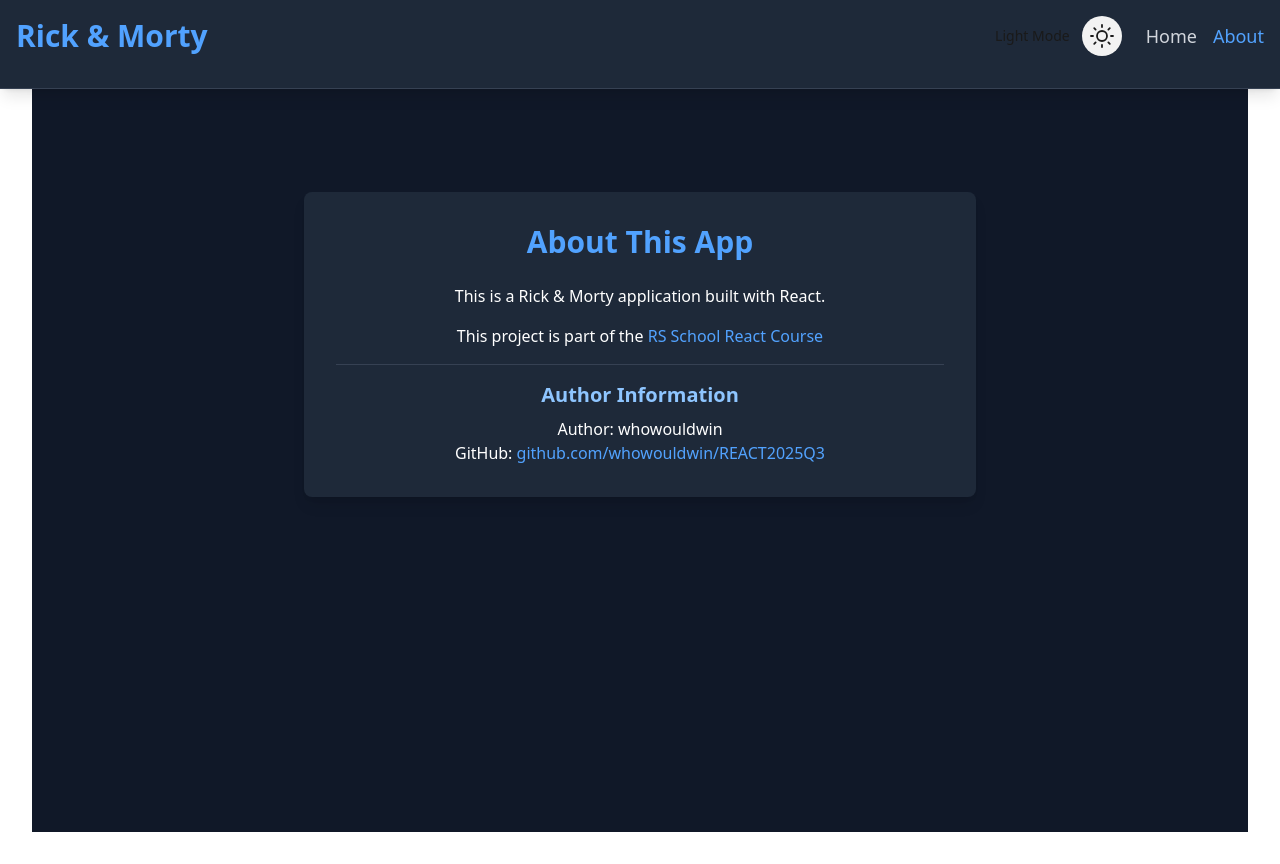
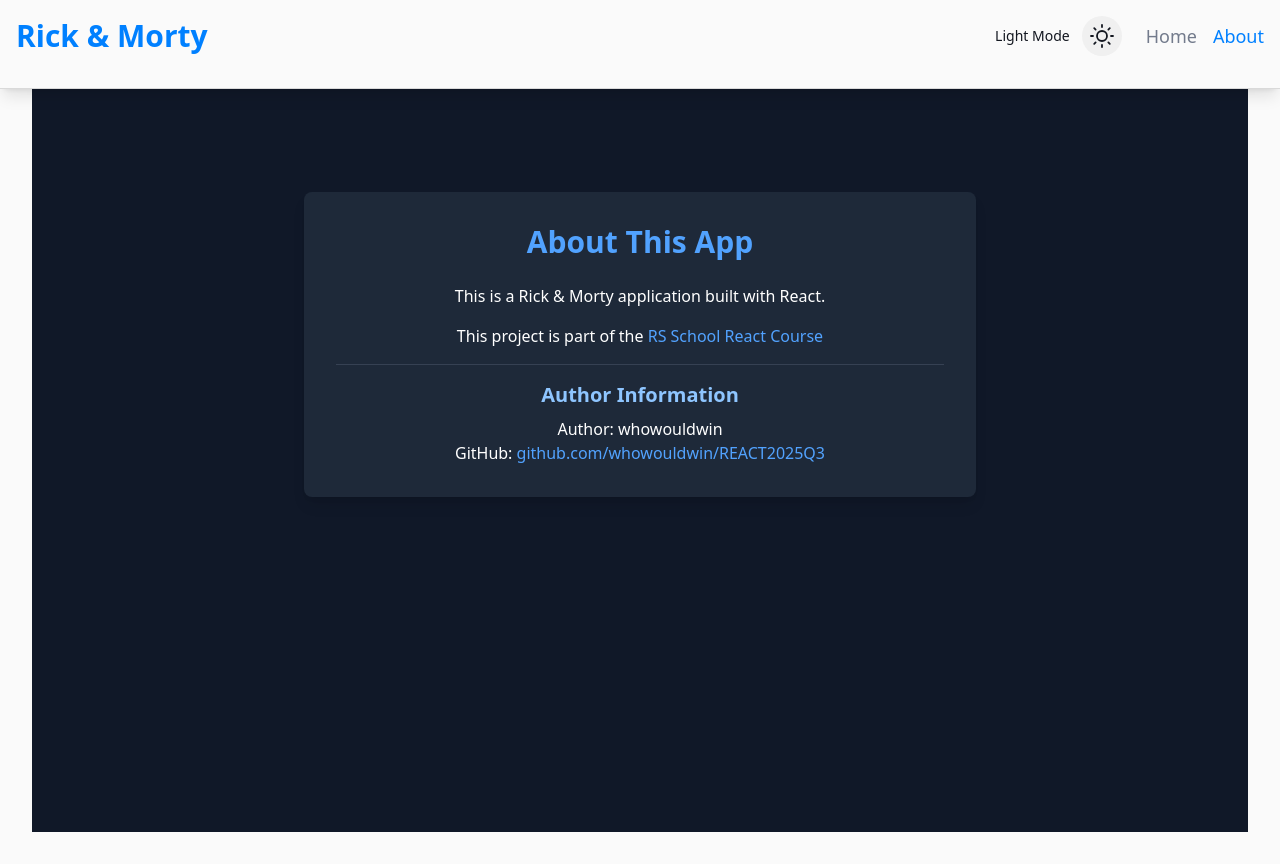
Before and after one commit to whowouldwin/REACT2025Q3, a React (Vite) app in the folder rs-react-app/: page /about in a window 1280 px wide. Built offline with nearby package versions, Linux system fonts and the light colour scheme; no server answers.

Commit message:
refactor: apply theme variables from Tailwind colors (header)

```diff
--- a/rs-react-app/src/components/Header.tsx
+++ b/rs-react-app/src/components/Header.tsx
@@ -13,22 +13,45 @@
   const isHomePage = location.pathname === '/';
 
   return (
-    <div className="fixed top-0 left-0 w-full bg-gray-800 z-50 shadow-lg border-b border-gray-700">
+    <div
+      className="fixed top-0 left-0 w-full z-50 shadow-lg border-b"
+      style={{
+        backgroundColor: 'var(--bg-primary)',
+        borderColor: 'var(--border-color)',
+      }}
+    >
       <div className="container mx-auto py-4 px-4">
         <div className="flex justify-between items-center mb-4">
-          <h1 className="text-3xl font-bold text-blue-400"> Rick & Morty </h1>
-          <div className="flex items-center space-x-6">
+          <h1
+            className="text-3xl font-bold"
+            style={{ color: 'var(--accent-color)' }}
+          >
+            Rick & Morty
+          </h1>
+          <div className="flex items-center gap-6">
             <ThemeToggle />
-            <nav className="flex space-x-4">
+            <nav className="flex gap-4">
               <Link
                 to="/"
-                className={`text-lg ${location.pathname === '/' ? 'text-blue-400 font-medium' : 'text-gray-300 hover:text-white'}`}
+                style={{
+                  color:
+                    location.pathname === '/'
+                      ? 'var(--accent-color)'
+                      : 'var(--text-secondary)',
+                }}
+                className="text-lg hover:underline hover:brightness-110"
               >
                 Home
               </Link>
               <Link
                 to="/about"
-                className={`text-lg ${location.pathname === '/about' ? 'text-blue-400 font-medium' : 'text-gray-300 hover:text-white'}`}
+                style={{
+                  color:
+                    location.pathname === '/about'
+                      ? 'var(--accent-color)'
+                      : 'var(--text-secondary)',
+                }}
+                className="text-lg hover:underline hover:brightness-110"
               >
                 About
               </Link>
--- a/rs-react-app/src/index.css
+++ b/rs-react-app/src/index.css
@@ -1,19 +1,19 @@
 @import 'tailwindcss';
 
 @theme {
-  --text-primary: hsla(0, 0%, 100%, 0.87);
-  --text-secondary: hsla(0, 0%, 100%, 0.6);
-  --bg-primary: hsl(0, 0%, 14%);
-  --bg-secondary: hsl(0, 0%, 18%);
-  --accent-color: hsl(210, 100%, 50%);
-  --border-color: hsl(0, 0%, 30%);
+  --text-primary: hsl(220, 15%, 88%);
+  --text-secondary: hsl(220, 10%, 60%);
+  --bg-primary: hsl(222, 14%, 10%);
+  --bg-secondary: hsl(222, 16%, 16%);
+  --accent-color: hsl(210, 100%, 60%);
+  --border-color: hsl(220, 10%, 30%);
 }
 
 html[data-theme="light"] {
-  --text-primary: hsl(0, 0%, 10%);
-  --text-secondary: hsl(0, 0%, 30%);
-  --bg-primary: hsl(0, 0%, 100%);
-  --bg-secondary: hsl(0, 0%, 95%);
+  --text-primary: hsl(222, 25%, 10%);
+  --text-secondary: hsl(220, 10%, 50%);
+  --bg-primary: hsl(0, 0%, 98%);
+  --bg-secondary: hsl(0, 0%, 94%);
   --accent-color: hsl(210, 100%, 50%);
   --border-color: hsl(0, 0%, 85%);
 }
```
